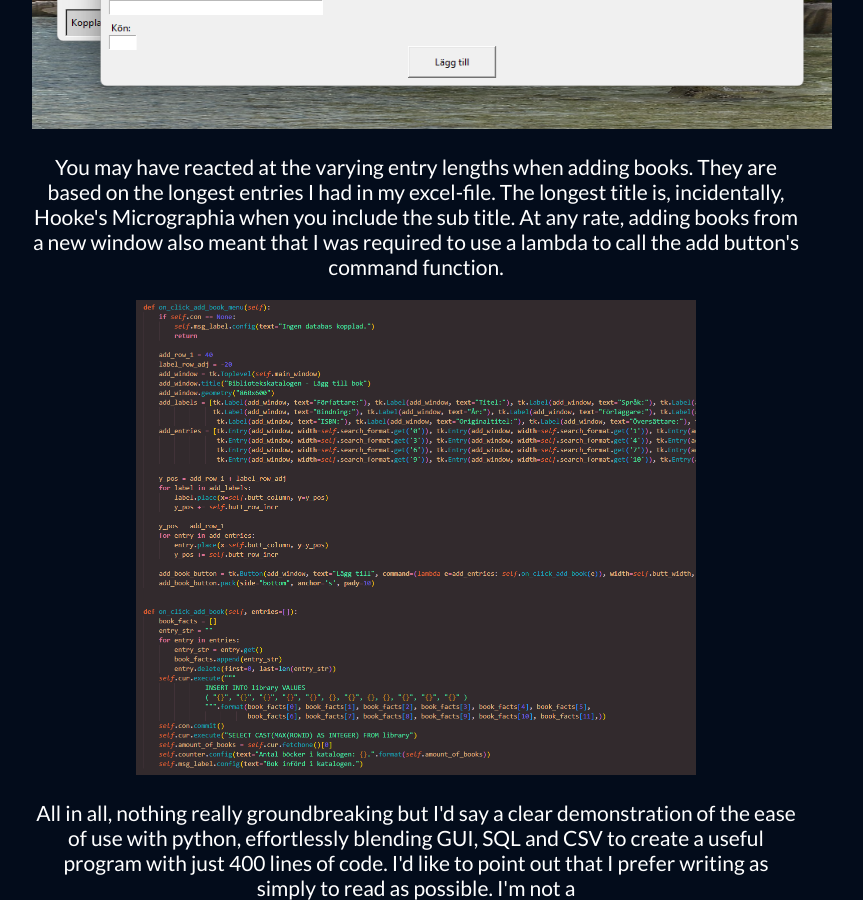
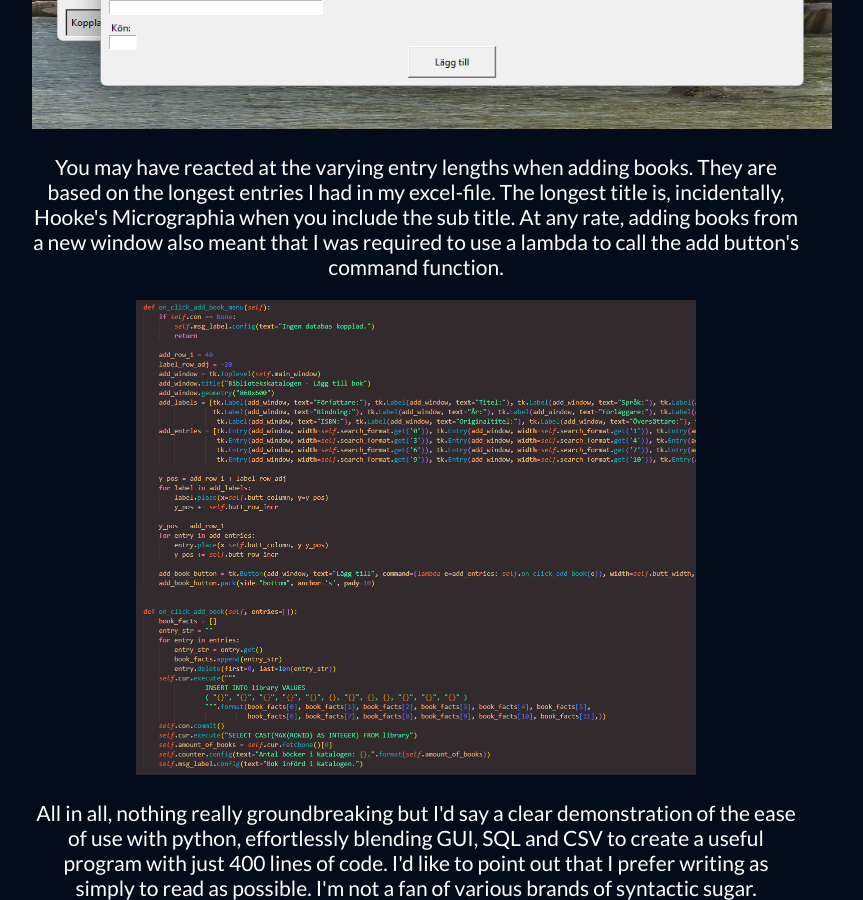
Before and after one commit to B0realian/B0realian.github.io, a Jekyll site: the page python.html, which Jekyll copies as it is, in a window 1280 px wide and 900 px high, scrolled down 2257 px. Shown: the whole window, without its empty margins (224-1087 px from the left). Built offline with Jekyll 4.4.1, drawn with Linux system fonts in a browser that asks for light colours.

Commit message:
Update python.html

```diff
--- a/python.html
+++ b/python.html
@@ -43,7 +43,7 @@
 			<img src="python\add.png" alt="Image went Oops!" style="width: 800px; height: 600px;">
 			<p>You may have reacted at the varying entry lengths when adding books. They are based on the longest entries I had in my excel-file. The longest title is, incidentally, Hooke's Micrographia when you include the sub title. At any rate, adding books from a new window also meant that I was required to use a lambda  to call the add button's command function.</p>
 			<img src="python\add_code.png" alt="Image went Oops!" style="width: 560px; height: 475px;">
-			<p>All in all, nothing really groundbreaking but I'd say a clear demonstration of the ease of use with python, effortlessly blending GUI, SQL and CSV to create a useful program with just 400 lines of code. I'd like to point out that I prefer writing as simply to read as possible. I'm not a
+			<p>All in all, nothing really groundbreaking but I'd say a clear demonstration of the ease of use with python, effortlessly blending GUI, SQL and CSV to create a useful program with just 400 lines of code. I'd like to point out that I prefer writing as simply to read as possible. I'm not a fan of various brands of syntactic sugar.
 		</div>
 	</body>
 </html>
```
